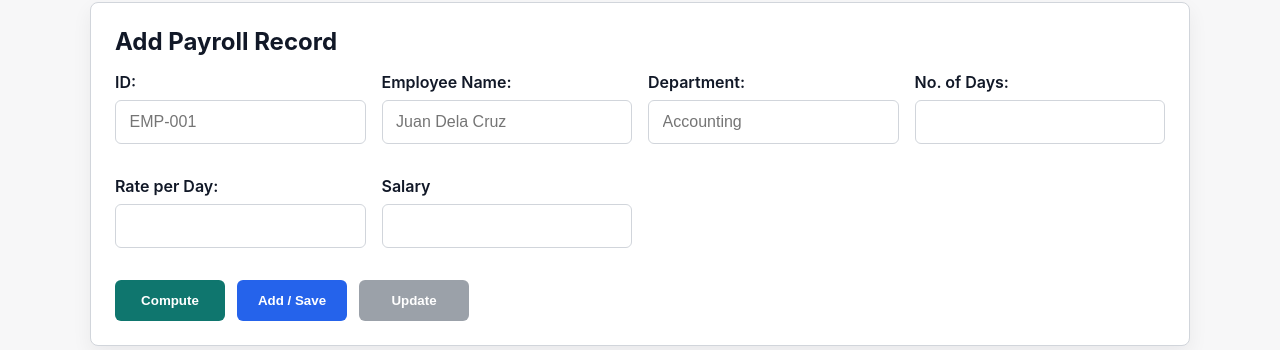
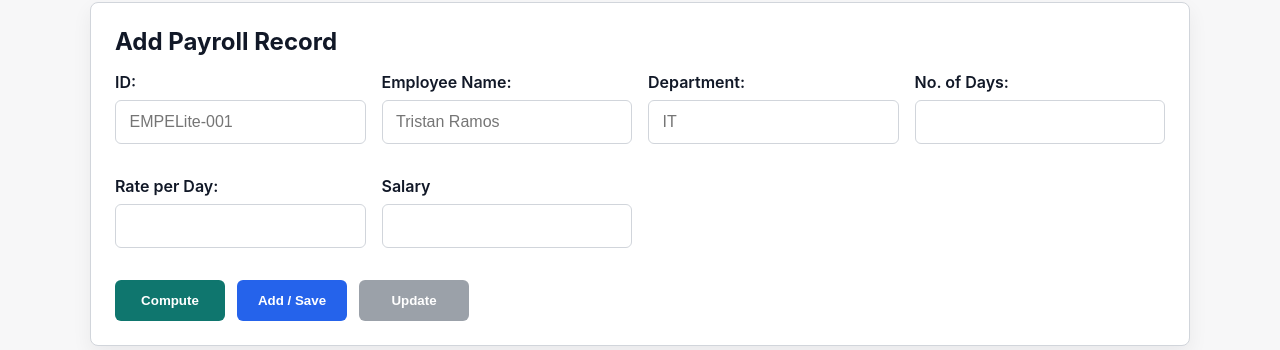
Before and after one commit to vie-yanna/payroll_System, a Django app: page /dashboard/ in a window 1280 px wide. Shown: the part 184-534 px from the top of the page. Run offline with Django 4.2, Linux system fonts and the light colour scheme; the visitor is signed in with stand-in values (Sample User, id 1); data that the repository does not hold is empty.

Commit message:
Update payroll form placeholders

```diff
--- a/payroll/forms.py
+++ b/payroll/forms.py
@@ -20,9 +20,9 @@ class PayrollRecordForm(forms.ModelForm):
             'rate_per_day': 'Rate per Day',
         }
         widgets = {
-            'employee_id': forms.TextInput(attrs={'placeholder': 'EMP-001'}),
-            'employee_name': forms.TextInput(attrs={'placeholder': 'Juan Dela Cruz'}),
-            'department': forms.TextInput(attrs={'placeholder': 'Accounting'}),
-            'days_worked': forms.NumberInput(attrs={'step': '0.01', 'min': '0'}),
+            'employee_id': forms.TextInput(attrs={'placeholder': 'EMPELite-001'}),
+            'employee_name': forms.TextInput(attrs={'placeholder': 'Tristan Ramos'}),
+            'department': forms.TextInput(attrs={'placeholder': 'IT'}),
+            'days_worked': forms.NumberInput(attrs={'step': '0', 'min': '0'}),
             'rate_per_day': forms.NumberInput(attrs={'step': '0.01', 'min': '0'}),
         }
--- a/payroll/templates/payroll/base.html
+++ b/payroll/templates/payroll/base.html
@@ -3,6 +3,7 @@
 <html lang="en">
 <head>
     <meta charset="UTF-8">
+    <meta http-equiv="X-UA-Compatible" content="IE=edge">
     <meta name="viewport" content="width=device-width, initial-scale=1.0">
     <title>Payroll System</title>
     <link rel="stylesheet" href="{% static 'payroll/styles.css' %}">
```
